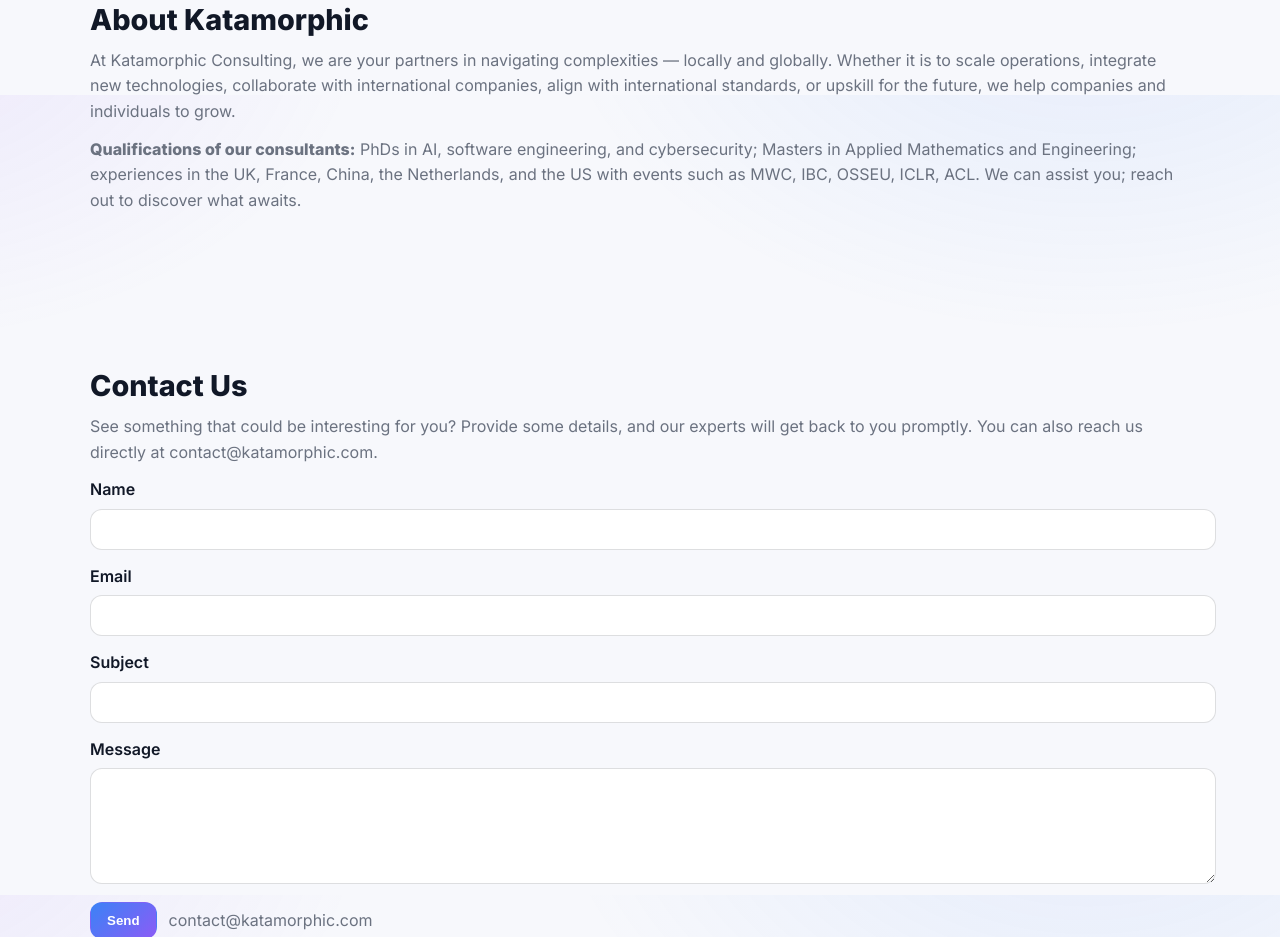
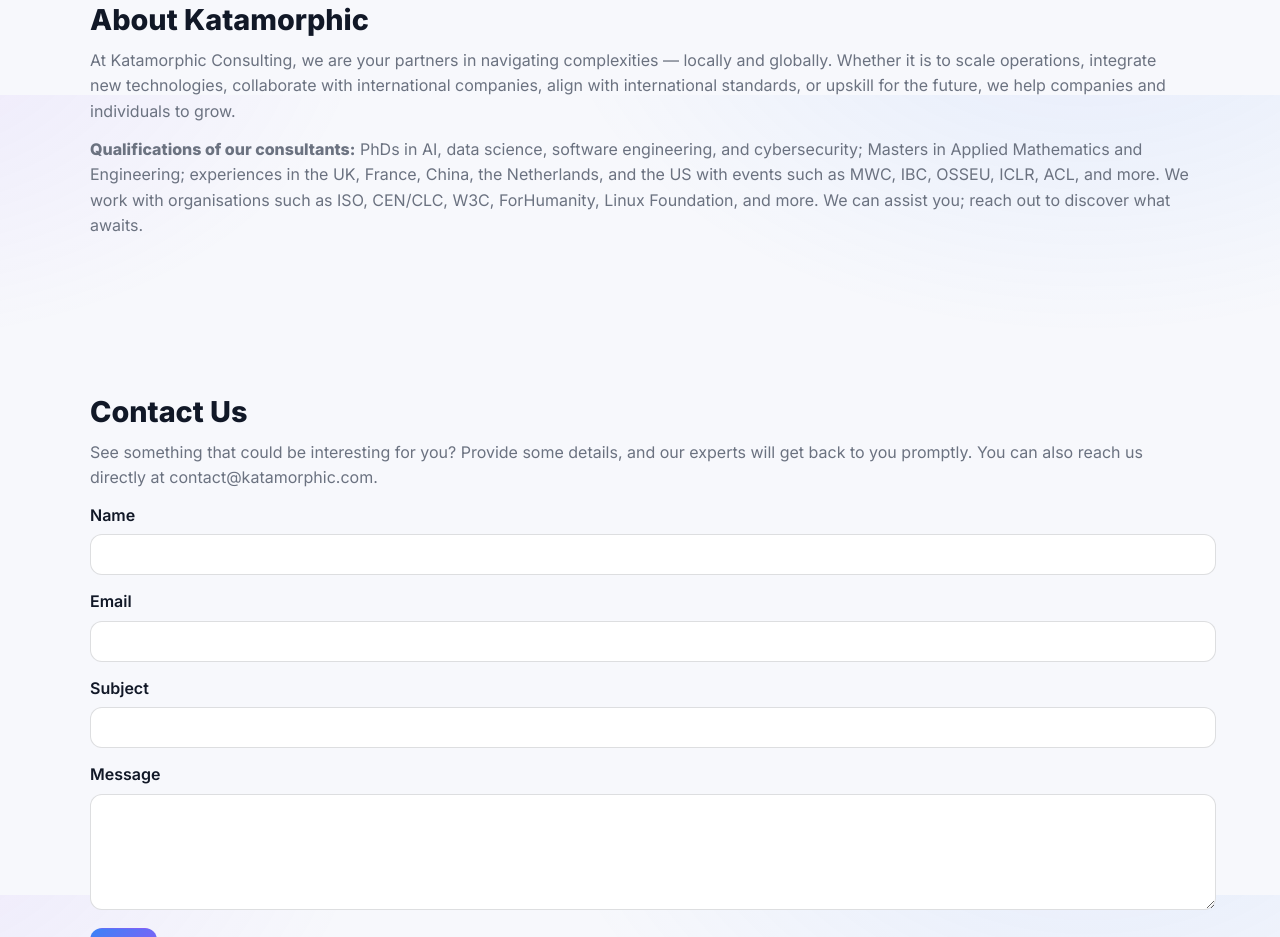
Before and after one commit to Katamorphic-Consulting/katamorphic-consulting.github.io, a plain HTML site: page index.html in a window 1280 px wide. Shown: the part 2305-3242 px from the top of the page. Drawn offline with Linux system fonts and the light colour scheme.

Commit message:
Update index.html

```diff
--- a/index.html
+++ b/index.html
@@ -139,7 +139,7 @@
             <div class="container">
                 <h2>About Katamorphic</h2>
                 <p>At Katamorphic Consulting, we are your partners in navigating complexities — locally and globally. Whether it is to scale operations, integrate new technologies, collaborate with international companies, align with international standards, or upskill for the future, we help companies and individuals to grow.</p>
-                <p><strong>Qualifications of our consultants:</strong> PhDs in AI, software engineering, and cybersecurity; Masters in Applied Mathematics and Engineering; experiences in the UK, France, China, the Netherlands, and the US with events such as MWC, IBC, OSSEU, ICLR, ACL. We can assist you; reach out to discover what awaits.</p>
+                <p><strong>Qualifications of our consultants:</strong> PhDs in AI, data science, software engineering, and cybersecurity; Masters in Applied Mathematics and Engineering; experiences in the UK, France, China, the Netherlands, and the US with events such as MWC, IBC, OSSEU, ICLR, ACL, and more. We work with organisations such as ISO, CEN/CLC, W3C, ForHumanity, Linux Foundation, and more. We can assist you; reach out to discover what awaits.</p>
             </div>
         </section>
 
```
